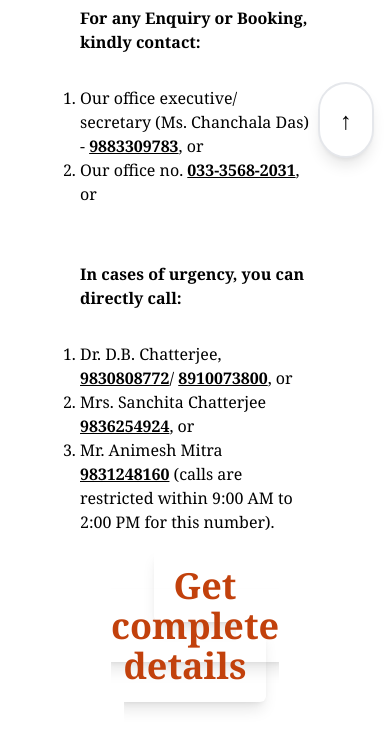
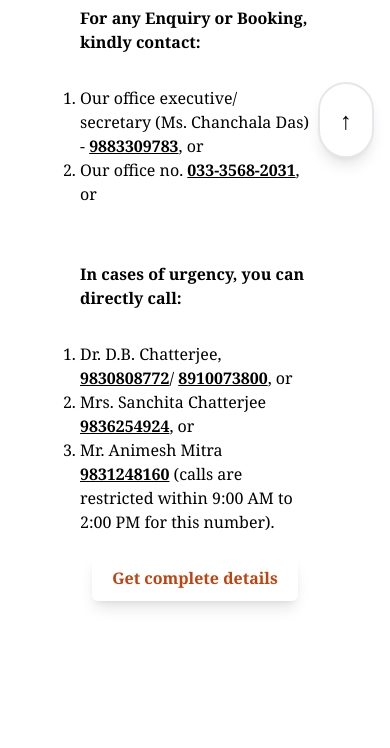
Before and after one commit to anuran-roy/magnolia_garden, a plain HTML site: page guidelines.html in a window 390 px wide. Shown: the part 651-1399 px from the top of the page. After the commit the page ends 1321 px from the top, so only its background shows below. Drawn offline with nearby package versions, Linux system fonts and the light colour scheme.

Commit message:
Third prototype: Improved accessibility

```diff
--- a/guidelines.html
+++ b/guidelines.html
@@ -62,7 +62,7 @@
             </p>
 
             <center><a href=""
-                    class="text-center items-center justify-center self-center object-center text-center w-50 rounded-md items-center px-5  py-3 hover:bg-orange-700 hover:text-white text-orange-700 shadow-lg text-4xl font-bold">
+                    class="text-center items-center justify-center self-center object-center text-center w-50 rounded-md items-center px-5  py-3 hover:bg-orange-700 hover:text-white text-orange-700 shadow-lg lg:text-4xl md:text-xl font-bold">
                     Get complete details</a></center>
         </div>
     </div>
```
